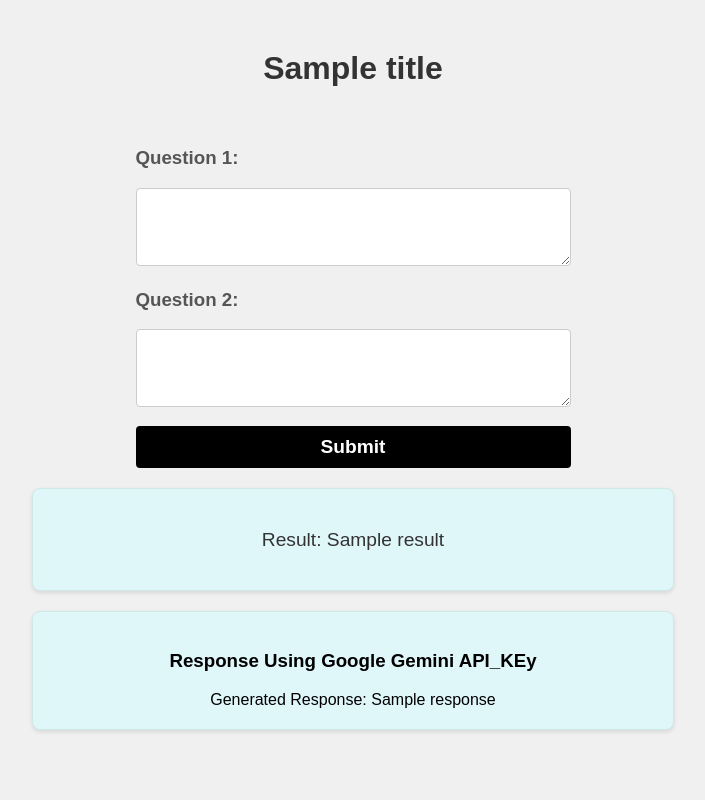
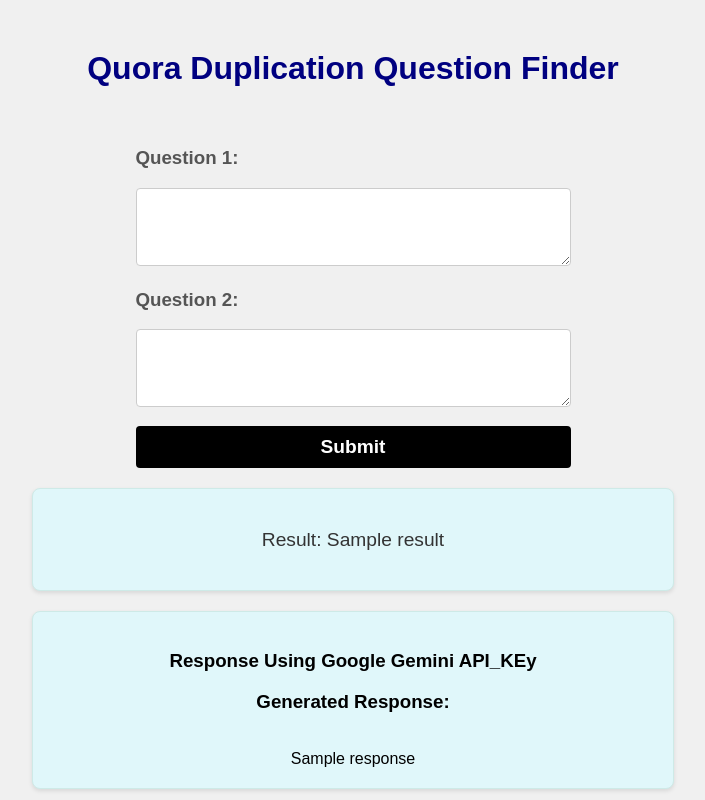
Before and after one commit to MrEhtsham0/Quora-Duplication-Question-Google-Gemini-API-KEY, a FastAPI app: template templates/index.html in a window 1280 px wide. Shown: the whole page, without its empty margins (287-992 px from the left). Run offline with FastAPI, Linux system fonts and the light colour scheme; the template is opened without the code that fills it: most values are stand-ins (such as "Sample title", 1, 10 or a date in 2020); parts of the project's set-up code (start-up, migrations or seed data) failed here and were passed over.

Commit message:
Updated Version

```diff
--- a/main.py
+++ b/main.py
@@ -67,10 +67,7 @@
 
         return templates.TemplateResponse("index.html", {
             "request": request,
-            "title": "Quora Duplication Question Finder",
             "result": result,
-            "q1": q1,
-            "q2": q2,
             "response": response
         })
     except Exception as e:
--- a/static/css/style.css
+++ b/static/css/style.css
@@ -6,7 +6,7 @@
 }
 
 h1 {
-    color: #333;
+    color: navy;
 }
 
 form {
--- a/templates/index.html
+++ b/templates/index.html
@@ -9,7 +9,7 @@
 </head>
 
 <body>
-    <h1>{{ title }}</h1>
+    <h1>Quora Duplication Question Finder </h1>
     <form action="/" method="post">
         <div class="input-group">
             <h3> <label for="q1">Question 1:</label></h3>
@@ -31,7 +31,9 @@
     <div class="response" style="width: 70%; margin:auto">
         <p>
         <h3>Response Using Google Gemini API_KEy</h3>
-        Generated Response: {{ response }}</p>
+        <h3>Generated Response:</h3>
+        <br>
+        {{ response }}</p>
     </div>
     {% endif %}
 </body>
```
